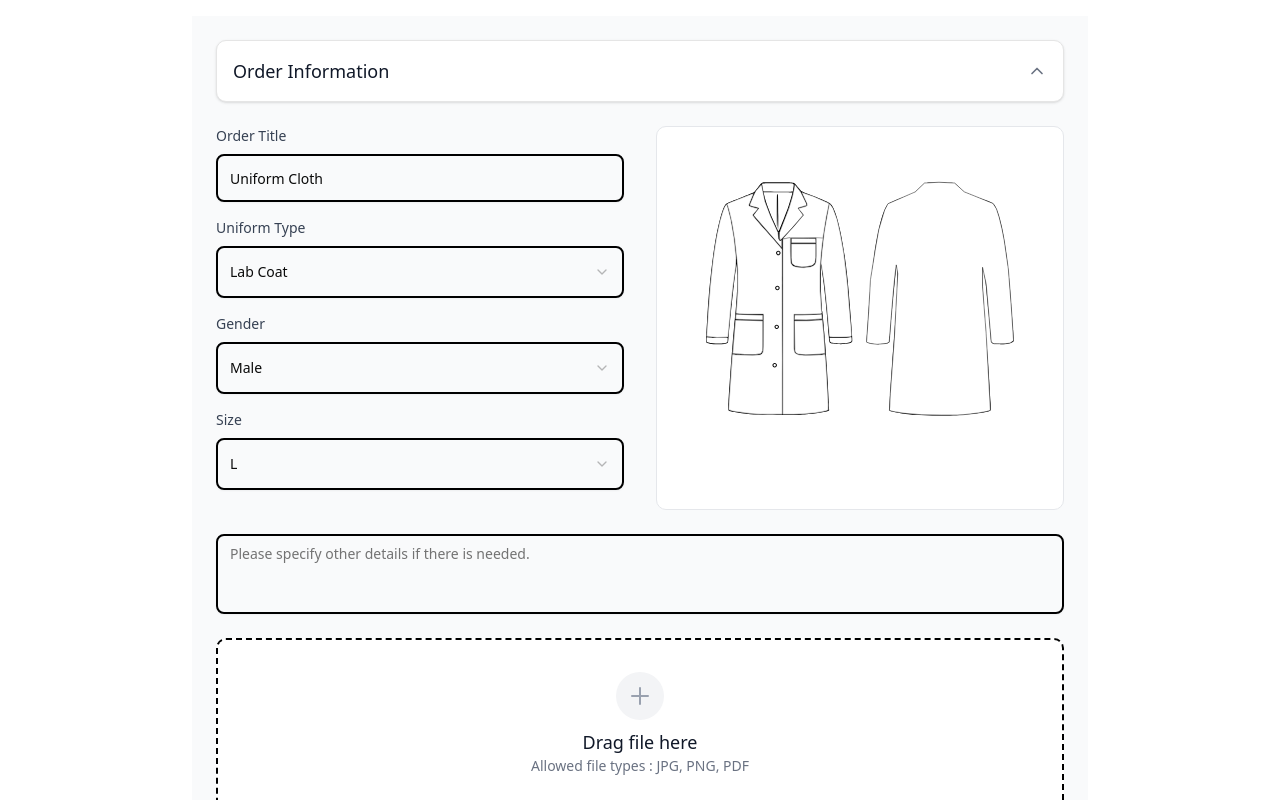
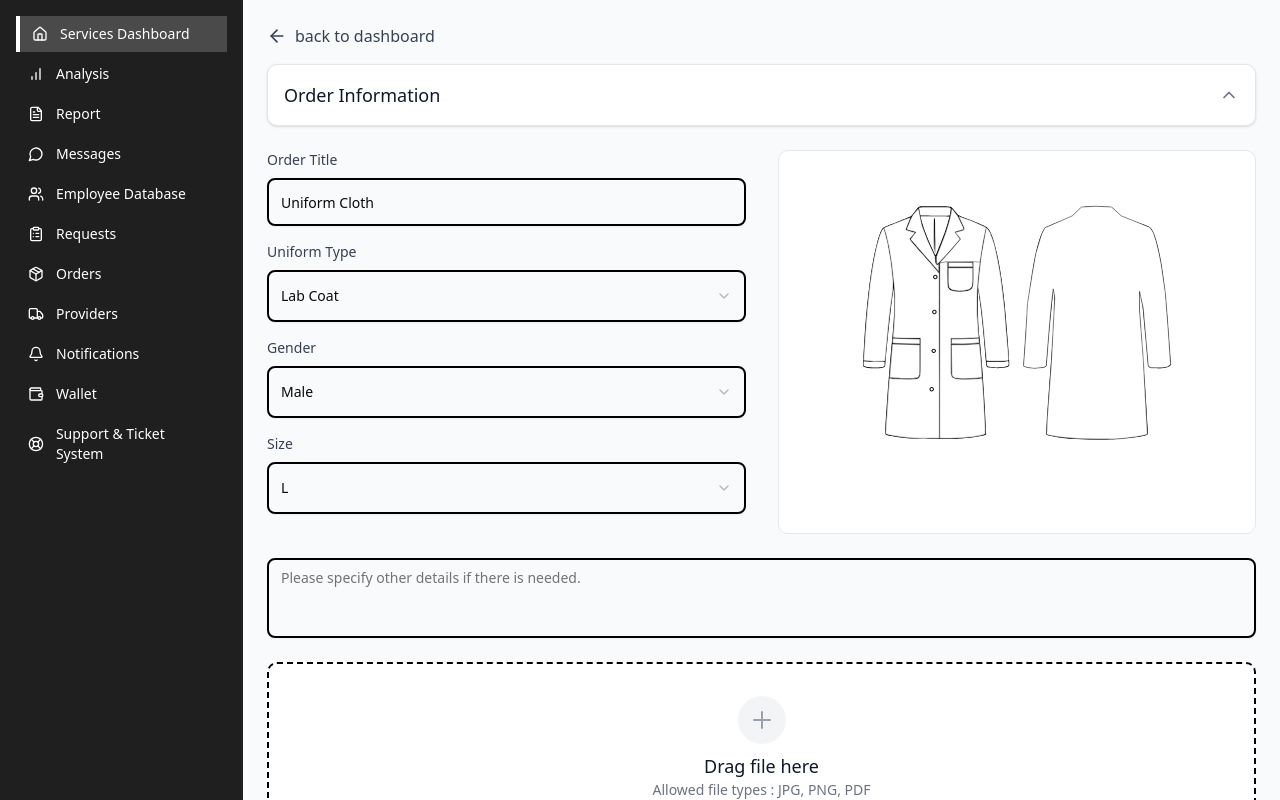
Before and after one commit to udayrushkar/BHBS-Clothes-Customizer, a React (Vite) app: page / in a window 1280 px wide. Shown: the top 800 px of the page. Built offline with nearby package versions, Linux system fonts and the light colour scheme.

Commit message:
add side bar and selected desgin complate

```diff
--- a/src/App.tsx
+++ b/src/App.tsx
@@ -5,15 +5,23 @@ import {
   AccordionTrigger,
 } from "@/components/ui/accordion";
 import UniformOrderForm from "./components/UniformOrderForm";
+import Sidebar from "./components/Sidebar";
 
 function App() {
   return (
     <>
-      <div className="w-full h-full grid grid-cols-12 ">
-        <div className="col-span-12 bg-white px-4 py-4">
-          <UniformOrderForm />
-        </div>
-      </div>
+     <div className="w-full h-full flex">
+  {/* Sidebar - fixed width */}
+  <div className="w-[300px] bg-white ">
+    <Sidebar />
+  </div>
+
+  {/* Main content - takes rest of the width */}
+  <div className="flex bg-white ">
+    <UniformOrderForm />
+  </div>
+</div>
+
     </>
   );
 }
--- a/src/components/Sidebar.tsx
+++ b/src/components/Sidebar.tsx
@@ -21,14 +21,16 @@ export default function Sidebar() {
   return (
     <aside className="w-full h-full bg-[#1F1F1F] text-white p-4 space-y-1">
       {sidebarItems.map((item, index) => (
-        <button
-          key={index}
-          className={cn(
-            "w-full flex items-center gap-3 px-3 py-2 rounded-md text-left text-sm hover:bg-muted/20 transition",
-            index === 0 && "bg-muted text-muted-foreground font-medium"
-          )}
-        >
-          <item.icon className="w-4 h-4 text-muted-foreground" />
+       <button
+       key={index}
+       className={cn(
+         "w-full flex items-center gap-3 px-3 py-2  text-left text-sm hover:bg-muted/20 transition",
+         index === 0 &&
+           "bg-muted/20 text-white border-l-4 border-white"
+       )}
+     >
+
+          <item.icon className="w-4 h-4 text-muted-white" />
           <span>{item.label}</span>
         </button>
       ))}
--- a/src/components/UniformOrderForm.tsx
+++ b/src/components/UniformOrderForm.tsx
@@ -14,7 +14,7 @@ import {
 } from "@/components/ui/select";
 import { Button } from "@/components/ui/button";
 import { Textarea } from "@/components/ui/textarea";
-import { ChevronDown, ChevronUp, X, ImageIcon } from "lucide-react";
+import { ChevronDown, ChevronUp, X, ImageIcon,ArrowLeft  } from "lucide-react";
 import {
   Collapsible,
   CollapsibleContent,
@@ -112,9 +112,15 @@ export default function UniformOrderForm() {
   };
 
   return (
-    <div className="max-w-4xl mx-auto p-6 bg-gray-50 min-h-screen">
+    <div className="max-w-7xl mx-auto p-6 bg-gray-50 min-h-screen">
+       <p className="flex items-center text-gray-700 cursor-pointer mb-4">
+  <ArrowLeft className="w-5 h-5 mr-2" />
+  back to dashboard
+</p>
+
       <Collapsible open={isOpen} onOpenChange={setIsOpen}>
         <CollapsibleTrigger className="w-full">
+
           <div className="flex items-center justify-between p-4 bg-white rounded-lg shadow-sm border mb-6">
             <h2 className="text-lg font-medium text-gray-900">
               Order Information
```
